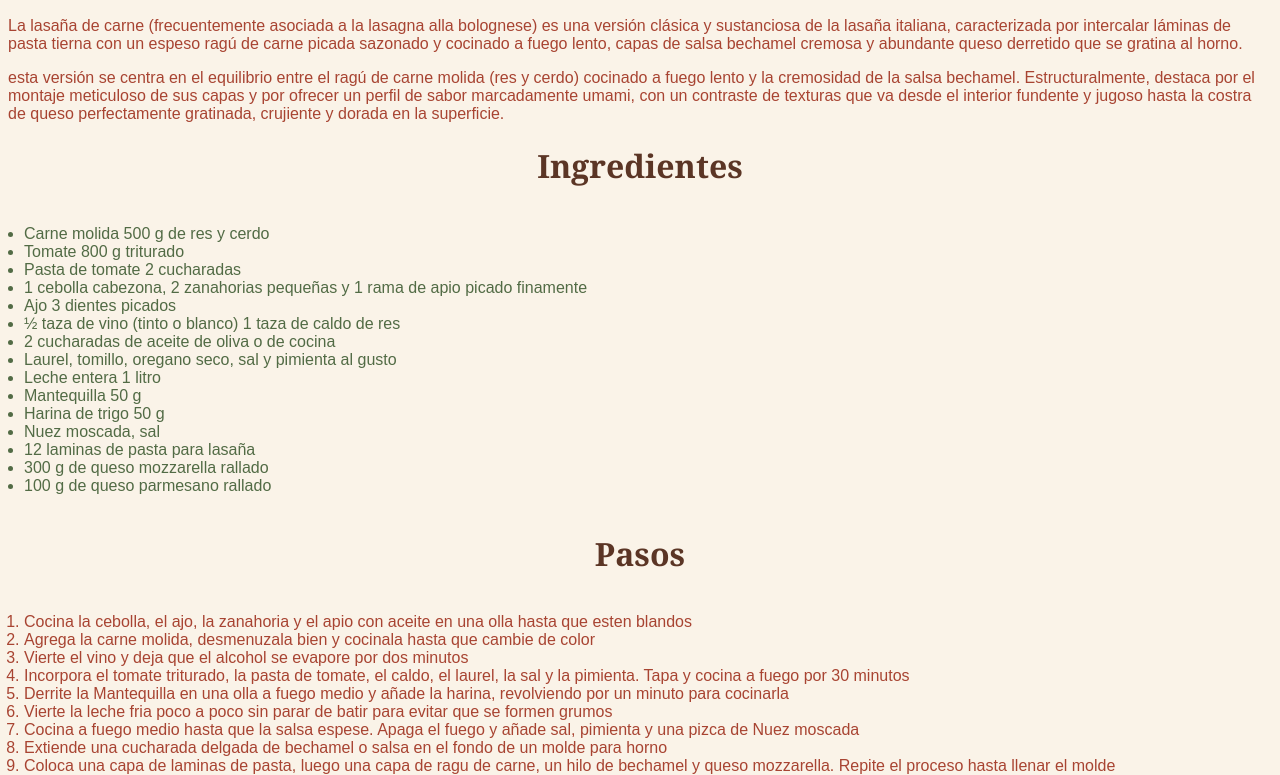
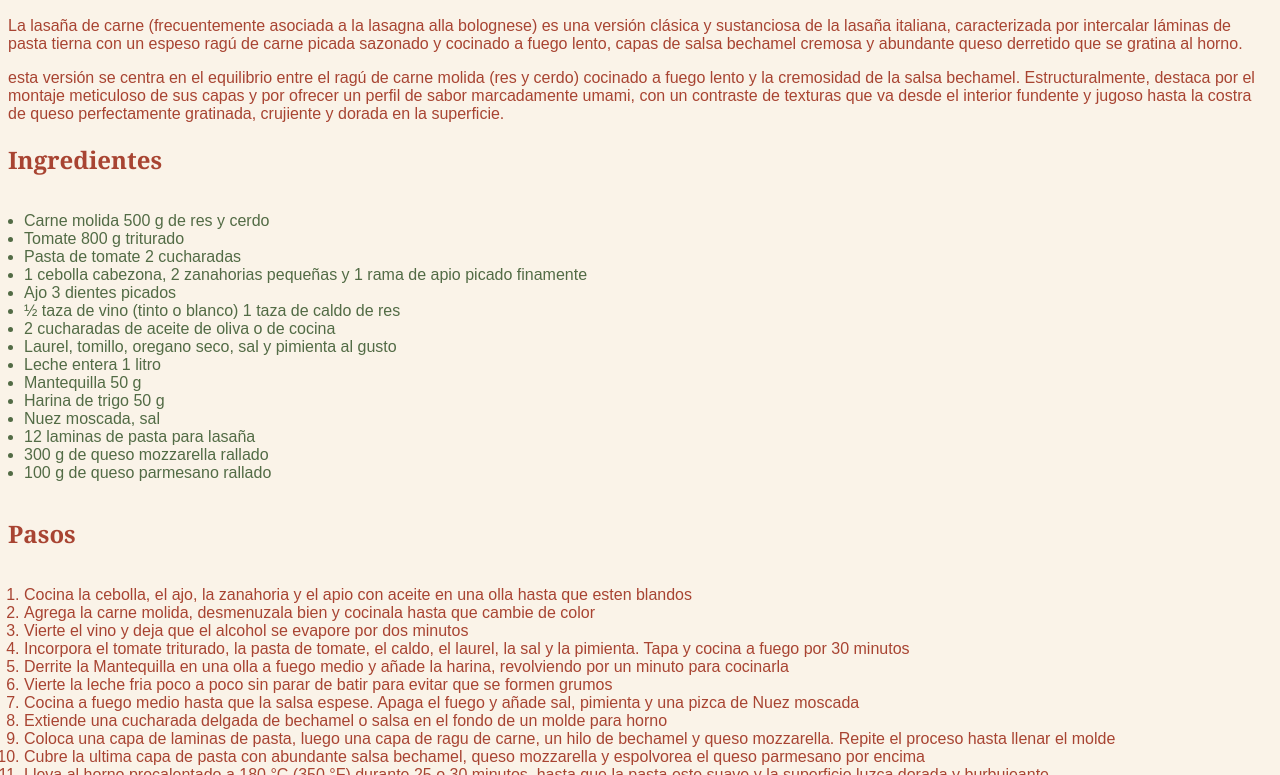
Before and after one commit to MAJO070/odin-recipes, a plain HTML site: page recipes/lasaña.html in a window 1280 px wide. Shown: the part 511-1286 px from the top of the page. Drawn offline with Linux system fonts and the light colour scheme.

Commit message:
Change recipe headings to h2

```diff
--- a/recipes/lasaña.html
+++ b/recipes/lasaña.html
@@ -1,5 +1,5 @@
 <!DOCTYPE html>
-<html lang="en">
+<html lang="es">
     <head>
         <meta charset="UTF-8">
         <title>Receta Lasaña</title>
@@ -16,7 +16,7 @@
 
         <p>esta versión se centra en el equilibrio entre el ragú de carne molida (res y cerdo) cocinado a fuego lento y la cremosidad de la salsa bechamel. Estructuralmente, destaca por el montaje meticuloso de sus capas y por ofrecer un perfil de sabor marcadamente umami, con un contraste de texturas que va desde el interior fundente y jugoso hasta la costra de queso perfectamente gratinada, crujiente y dorada en la superficie.</p>
 
-        <h1>Ingredientes</h1>
+        <h2>Ingredientes</h2>
         <ul>
             <li>Carne molida 500 g de res y cerdo</li>
             <li>Tomate 800 g triturado</li>
@@ -35,7 +35,7 @@
             <li>100 g de queso parmesano rallado</li>
         </ul>
 
-        <h1>Pasos</h1>
+        <h2>Pasos</h2>
         <ol>
             <li>Cocina la cebolla, el ajo, la zanahoria y el apio con aceite en una olla hasta que esten blandos</li>
             <li>Agrega la carne molida, desmenuzala bien y cocinala hasta que cambie de color</li>
```
